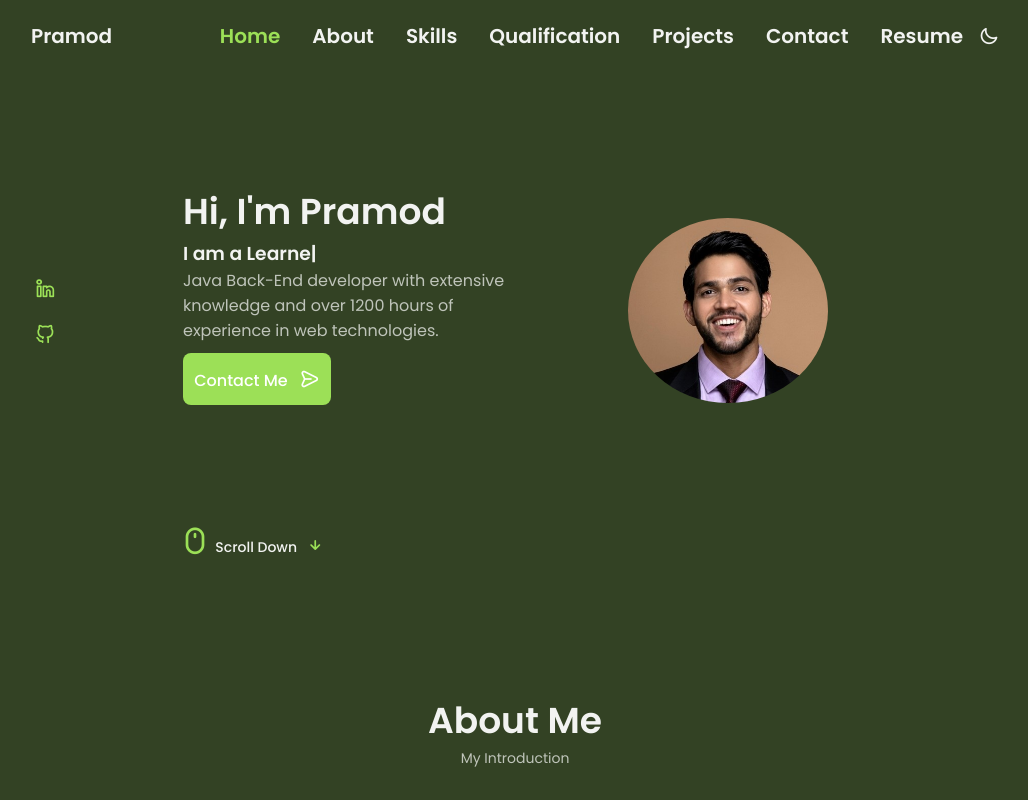
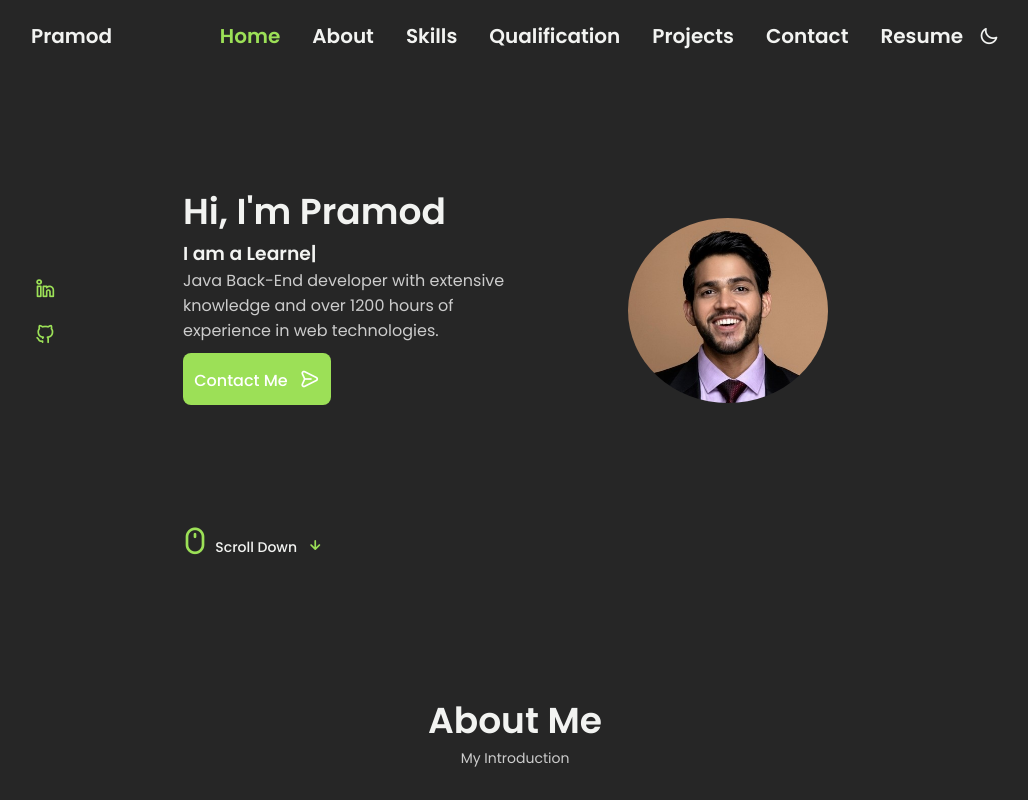
Before and after one commit to pramodjangid/pramodjangid.github.io, a website: page index.html in a window 1280 px wide. Shown: the top 800 px of the page, without its empty margins (125-1153 px from the left). Drawn offline with nearby package versions, Linux system fonts and the light colour scheme.

Commit message:
Portfolio

```diff
--- a/ASSETS/CSS/style.css
+++ b/ASSETS/CSS/style.css
@@ -13,9 +13,9 @@
     /* HSL color mode */
     --first-color-second: hsl(var(--hue-color), 30%, 8%);
     --title-color: hsl(var(--hue-color), 8%, 95%);
-    --text-color: hsl(var(--hue-color), 8%, 75%);
-    --input-color: hsl(var(--hue-color), 29%, 16%);
-    --body-color: hsl(var(--hue-color), 30%, 20%);
+    --text-color: hsl(var(--hue-color), 0%, 80%);
+    --input-color: hsl(var(--hue-color), 10%, 75%);
+    --body-color: hsl(var(--hue-color), 0%, 15%);
     /* --body-color: hsl(var(--hue-color), 0%, 15%); */
     --container-color: hsl(var(--hue-color), 29%, 16%);
 
--- a/index.html
+++ b/index.html
@@ -15,7 +15,7 @@
             rel="icon"
             href="img/profile-removebg-preview.png"
             type="image/png" />
-        <title>My Portfolio</title>
+        <title>Portfolio</title>
     </head>
 
     <body>
```
